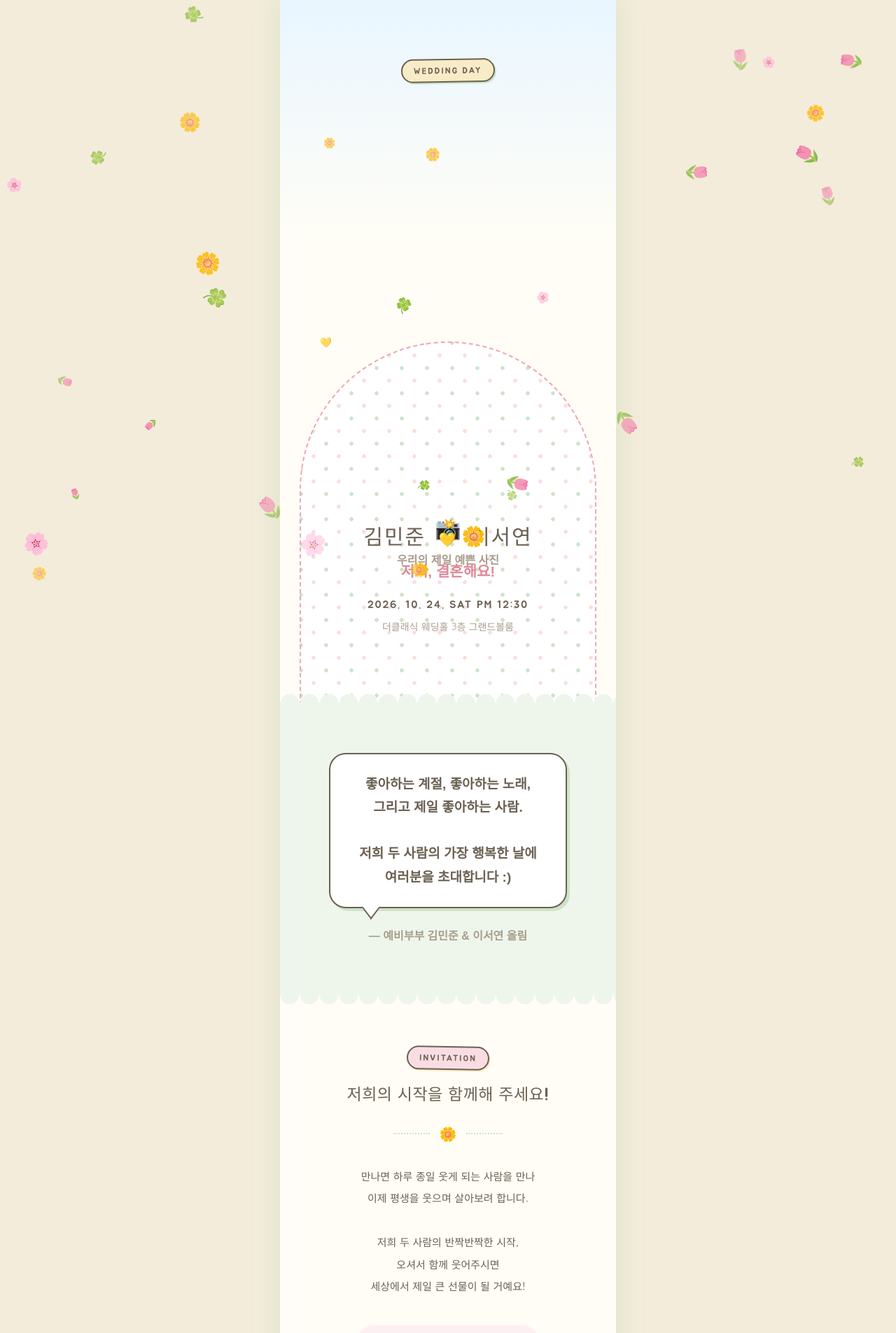
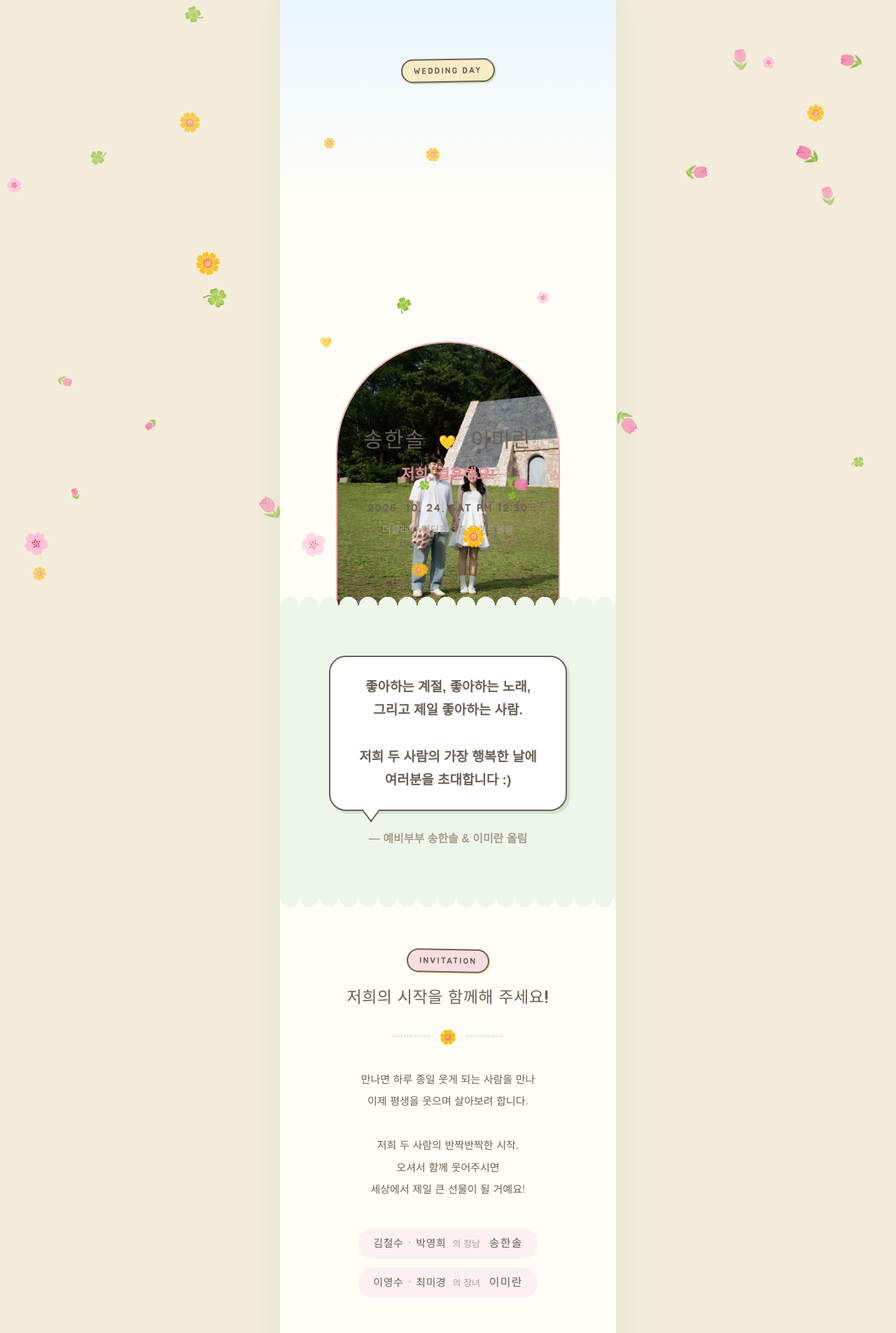
Before and after one commit to ssolllll/wedding-invitation, a Jekyll site: the page built from index.html, in a window 1280 px wide. Shown: the top 1905 px of the page at 70% size. Built offline with Jekyll 4.4.1, drawn with Linux system fonts in a browser that asks for light colours; some web fonts are replaced; some of the changed text lies outside the part shown.

Commit message:
Update: 메인 사진 추가 및 신랑신부 이름 변경 (송한솔 · 이미란)
Co-Authored-By: Claude Fable 5 <noreply@anthropic.com>

```diff
--- a/_config.yml
+++ b/_config.yml
@@ -3,7 +3,7 @@
 # 이 파일의 내용만 수정하면 청첩장의 모든 문구가 바뀝니다.
 # ============================================================
 
-title: "민준 💛 서연, 저희 결혼해요!"
+title: "한솔 💛 미란, 저희 결혼해요!"
 description: "2026년 10월 24일 토요일 낮 12시 30분 · 더클래식 웨딩홀에서 만나요 🌼"
 
 # GitHub Pages 배포 설정
@@ -16,14 +16,14 @@ baseurl: "/wedding-invitation"
 # 신랑 · 신부 정보
 # ------------------------------------------------------------
 groom:
-  name: 김민준
+  name: 송한솔
   phone: "010-1234-5678"
   relation: 장남
   emoji: "🤵"
   tagline: "웃음 담당 예비신랑"
   intro: |
-    서연이만 보면 실없이 웃는 사람.
-    평생 서연이의 전속 개그맨이 되겠습니다!
+    미란이만 보면 실없이 웃는 사람.
+    평생 미란이의 전속 개그맨이 되겠습니다!
   father:
     name: 김철수
     phone: "010-1111-2222"
@@ -32,13 +32,13 @@ groom:
     phone: "010-3333-4444"
 
 bride:
-  name: 이서연
+  name: 이미란
   phone: "010-8765-4321"
   relation: 장녀
   emoji: "👰"
   tagline: "애교 담당 예비신부"
   intro: |
-    민준이의 개그에 세상에서 제일 크게
+    한솔이의 개그에 세상에서 제일 크게
     웃어주는 사람. 평생 1호 팬 할게요!
   father:
     name: 이영수
@@ -93,7 +93,7 @@ greeting: |
 # ------------------------------------------------------------
 accounts:
   groom:
-    - holder: 김민준
+    - holder: 송한솔
       bank: 국민은행
       number: "123456-01-234567"
     - holder: 김철수 (아버지)
@@ -103,7 +103,7 @@ accounts:
       bank: 우리은행
       number: "1002-123-456789"
   bride:
-    - holder: 이서연
+    - holder: 이미란
       bank: 카카오뱅크
       number: "3333-01-2345678"
     - holder: 이영수 (아버지)
--- a/assets/css/style.css
+++ b/assets/css/style.css
@@ -196,6 +196,22 @@ body {
   aspect-ratio: 3 / 4;
   margin: 26px 0 34px;
   border-radius: 999px 999px 26px 26px;
+}
+
+.cover-photo {
+  aspect-ratio: 3 / 4;
+  margin: 26px auto 34px;
+  max-width: 320px;
+  border-radius: 999px 999px 26px 26px;
+  overflow: hidden;
+  border: 2.5px solid var(--pink);
+}
+
+.cover-photo__img {
+  width: 100%;
+  height: 100%;
+  object-fit: cover;
+  display: block;
 }
 
 .photo-placeholder--gallery { aspect-ratio: 1 / 1; }
--- a/index.html
+++ b/index.html
@@ -6,10 +6,9 @@ layout: default
 <section class="cover">
   <p class="cover__label reveal"><span class="sticker">WEDDING DAY</span></p>
 
-  <!-- 메인 사진 자리 -->
-  <div class="photo-placeholder photo-placeholder--main reveal reveal--fade" data-parallax="0.1" role="img" aria-label="메인 웨딩 사진 자리">
-    <span class="photo-placeholder__icon">📸</span>
-    <span class="photo-placeholder__text">우리의 제일 예쁜 사진</span>
+  <!-- 메인 사진 -->
+  <div class="cover-photo reveal reveal--fade" data-parallax="0.1">
+    <img class="cover-photo__img" src="{{ '/assets/img/main.jpg' | relative_url }}" alt="{{ site.groom.name }} · {{ site.bride.name }}">
   </div>
 
   <h1 class="cover__names reveal">
```
Also changed, not shown: assets/img/main.jpg (added).
